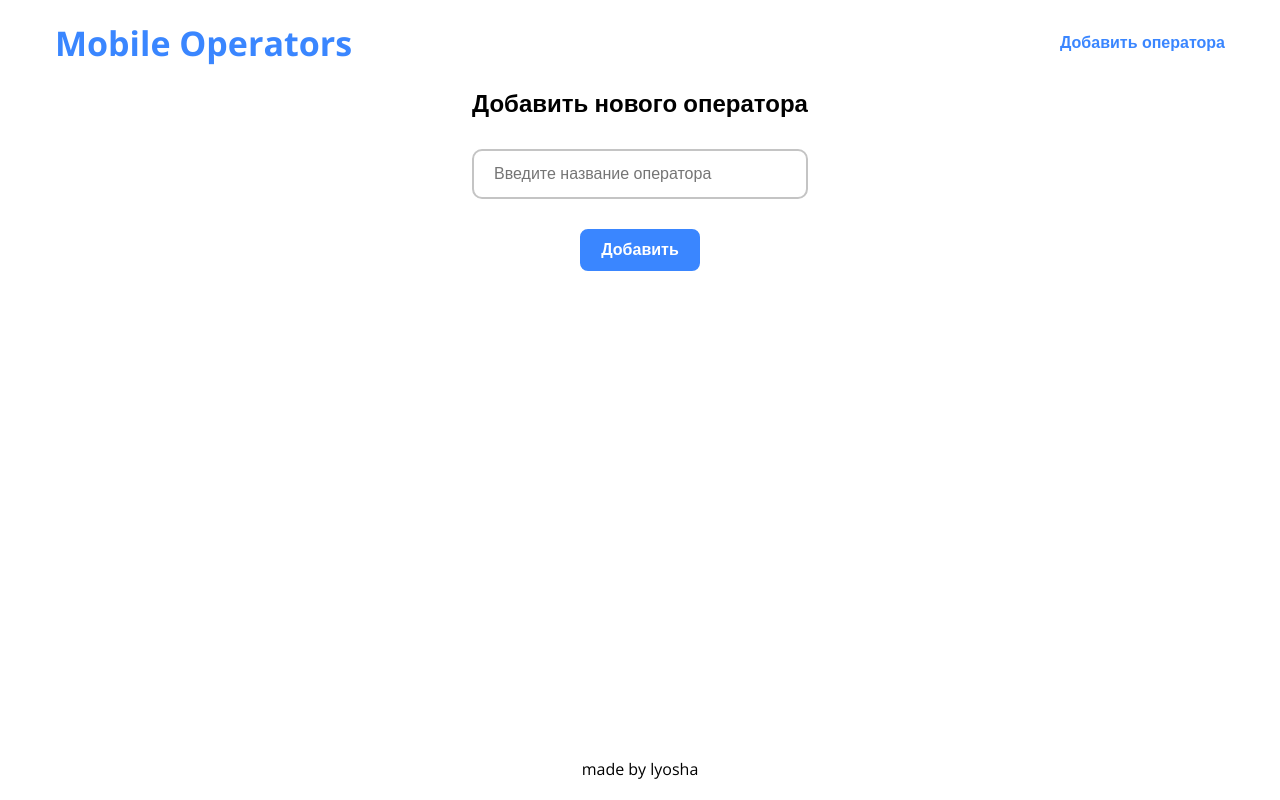
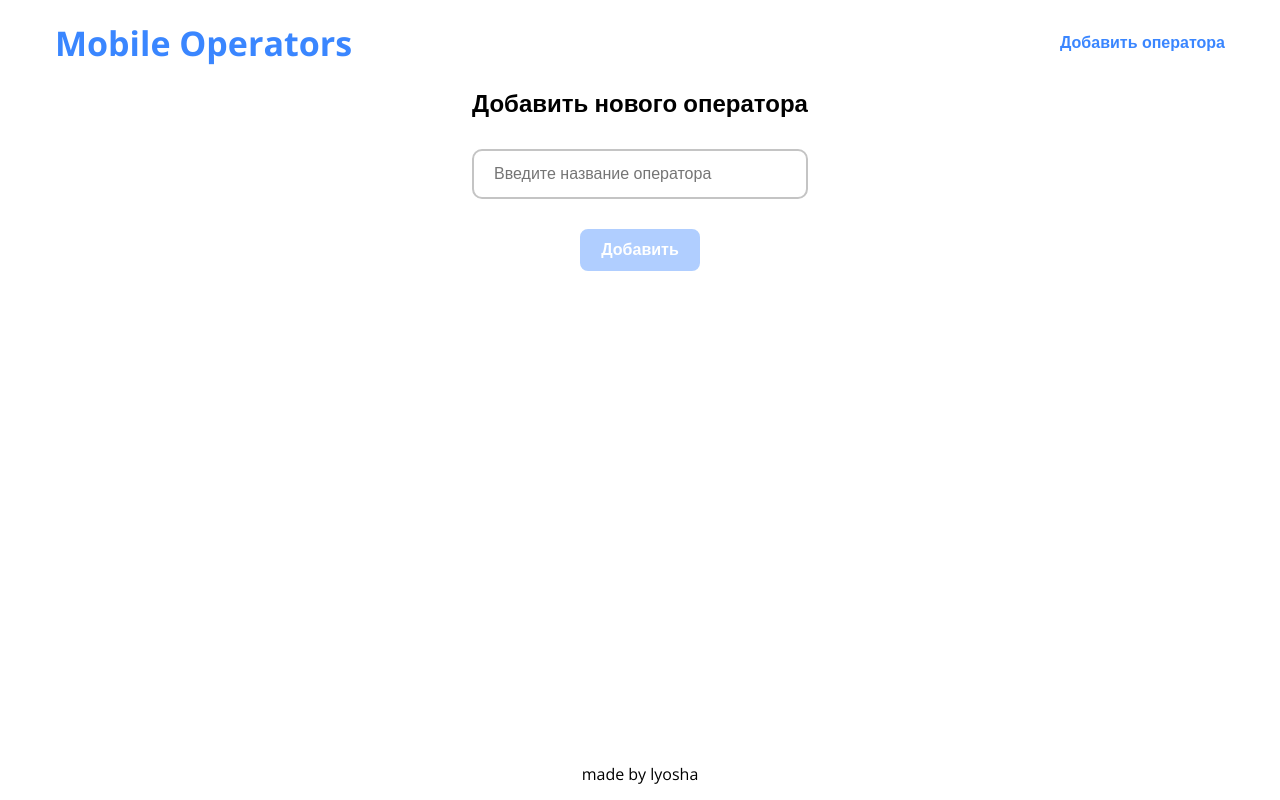
Before and after one commit to lyoshalove/brave-developers-test, a Next.js app: page /addOperator in a window 1280 px wide. Built offline with nearby package versions, Linux system fonts and the light colour scheme.

Commit message:
fix title on payment page and empty name value

```diff
--- a/src/components/Footer/TheFooter.tsx
+++ b/src/components/Footer/TheFooter.tsx
@@ -4,7 +4,7 @@ import {Container} from '../Container/Container';
 
 const StyledFooter = styled.footer`
   margin: auto 0 0;
-  padding: 20px 0;
+  padding: 30px 0 15px;
   text-align: center;
 `;
 
--- a/src/pages/addOperator/index.tsx
+++ b/src/pages/addOperator/index.tsx
@@ -37,10 +37,22 @@ const StyledTitle = styled.h1`
 const Index: NextPage = () => {
   const [name, setName] = useState<string>("");
   const router = useRouter();
+  const btnDisabledRule = !isEmpty(name);
 
   function changeInputValue(data: string, value: string) {
     if (data === "name") {
       setName(value);
+    }
+  }
+
+  function isEmpty(text: string): boolean {
+    return text.trim().length > 0;
+  }
+
+  function addOperator() {
+    if (isEmpty(name)) {
+      setOperators({ id: name, name: name.trim() });
+      router.push("/");
     }
   }
 
@@ -62,13 +74,7 @@ const Index: NextPage = () => {
               changeInputValue={changeInputValue}
             />
           </StyledForm>
-          <TheButton
-            center
-            onClick={() => {
-              setOperators({ id: name, name: name });
-              router.push("/");
-            }}
-          >
+          <TheButton disabled={btnDisabledRule} center onClick={addOperator}>
             Добавить
           </TheButton>
         </Container>
```
Also changed, not shown: src/pages/payment/[name].tsx (+6 -1 lines), 1 other file (tests, documents, lock files or other folders).
